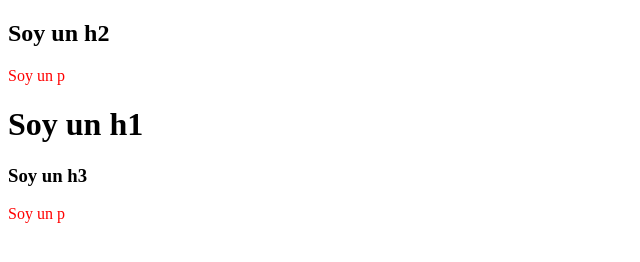
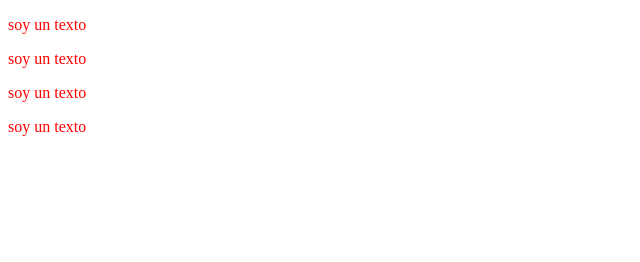
Before and after one commit to juandiego-93/HTML-CSS-Definitivo, a plain HTML site: page CSS/claseCombinadores/index.html in a window 1280 px wide. Shown: the whole page, without its empty margins (0-640 px from the left). Drawn offline with Linux system fonts and the light colour scheme.

Commit message:
contenedor hijo y descendiente

```diff
--- a/CSS/claseCombinadores/index.html
+++ b/CSS/claseCombinadores/index.html
@@ -7,12 +7,21 @@
     <link rel="stylesheet" href="./style.css">
 </head>
 <body>
+
     <div>
-        <h2>Soy un h2</h2>
-        <p>Soy un p</p>
-        <h1>Soy un h1</h1>
-        <h3>Soy un h3</h3>
-        <p>Soy un p</p>
+        <article>
+            <p>soy un texto</p>
+        </article>
+        <article>
+            <p>soy un texto</p>
+        </article>
+        <section>
+            <div>
+                <p>soy un texto</p>
+            </div>
+        </section>
+        <p>soy un texto</p>
     </div>
+
 </body>
 </html>
--- a/CSS/claseCombinadores/style.css
+++ b/CSS/claseCombinadores/style.css
@@ -1,3 +1,3 @@
-h2 ~ p {
+div p {
     color: red;
 }
```
